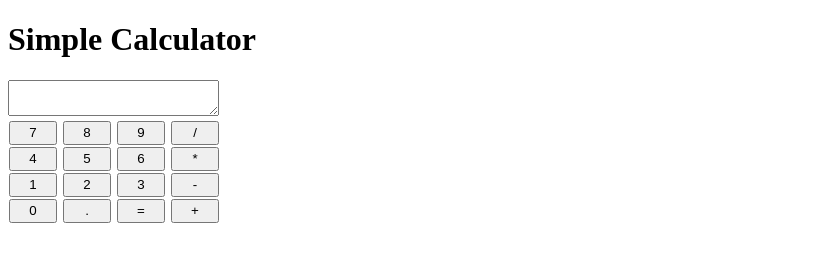
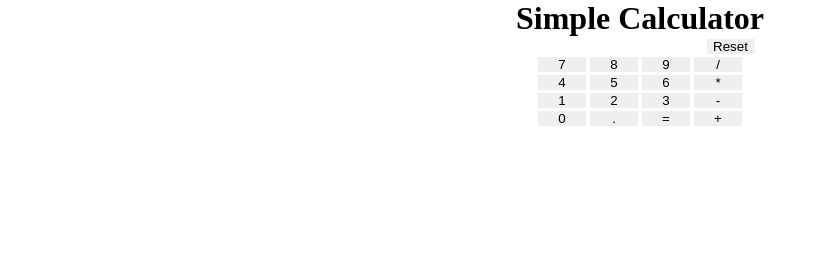
Before and after one commit to MohammedDerdaki/Simple_Calculator, a plain HTML site: page index.html in a window 1280 px wide. Shown: the whole page, without its empty margins (0-819 px from the left). Drawn offline with Linux system fonts and the light colour scheme.

Commit message:
New Update

```diff
--- a/index.html
+++ b/index.html
@@ -12,7 +12,8 @@
     </h1>
     <div id="calculBody">
         <div id="calculMonitor">
-            <textarea id="monitor"></textarea>
+            <input type="text" id="monitor"></input>
+            <input type="button" value="Reset" id="reset" class="btn" onclick="reset()">
         </div>
         <div id="calculBtn">
             <input class="btn" type="button" value="7">
--- a/main.css
+++ b/main.css
@@ -1,8 +1,16 @@
+:root{
+    --widthBtn : 3rem;
+}
+*{
+    text-align: center;
+    margin: 0;
+    padding: 0;
+    border: 0;
+}
+
 .btn{
-    width: 3rem;
-    height: 1.5rem;
-    margin: 1px;
+    width: var(--widthBtn);
 }
 #monitor{
-    width: 12.8rem;
+    width: var(--widthBtn)*2;
 }
--- a/script.js
+++ b/script.js
@@ -0,0 +1,8 @@
+// Declare Variables
+let reset = document.querySelector("#reset");
+let monitor = document.querySelector("#monitor");
+
+// Actions & Functions
+function reset(){
+    monitor.innerHTML = 0;
+}
```
